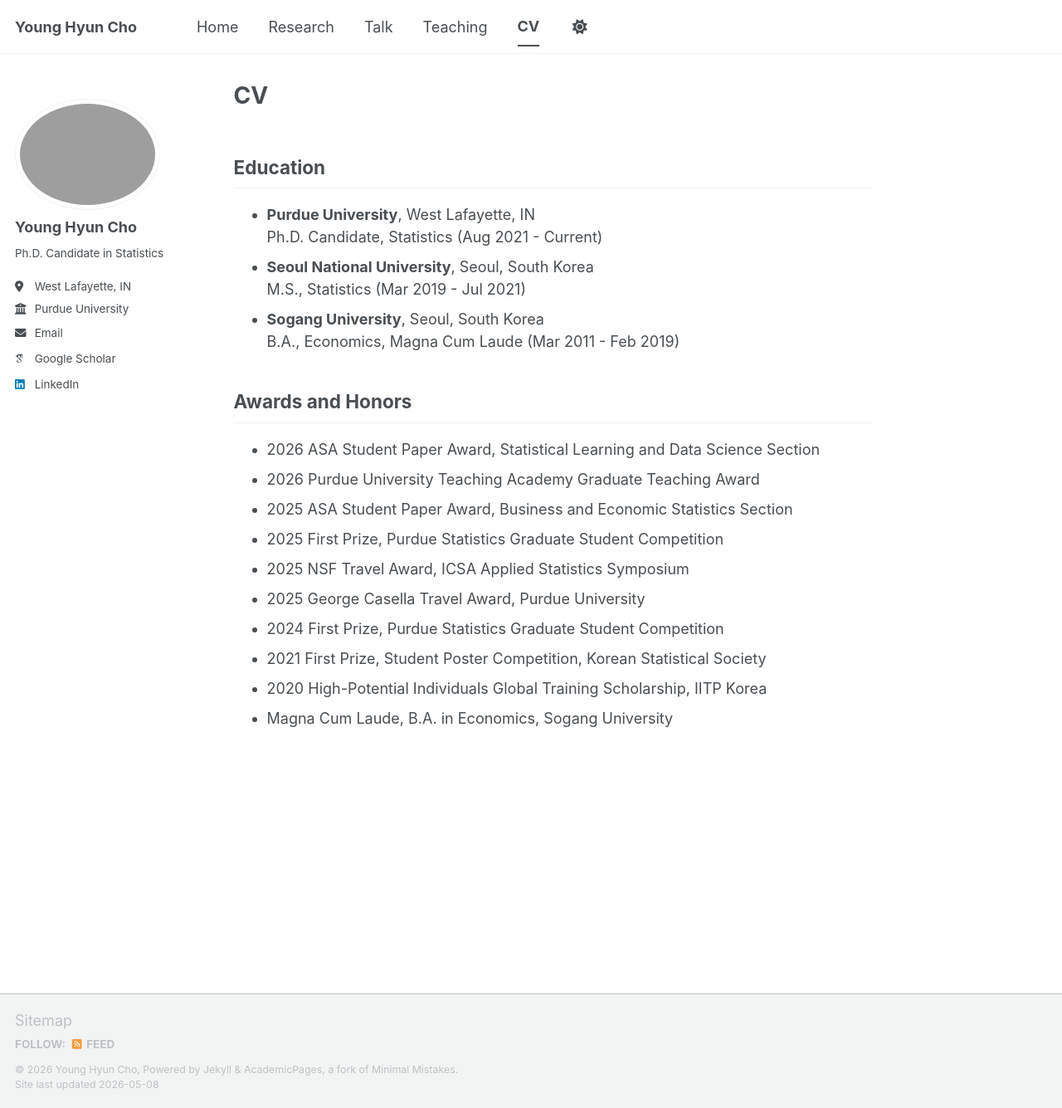
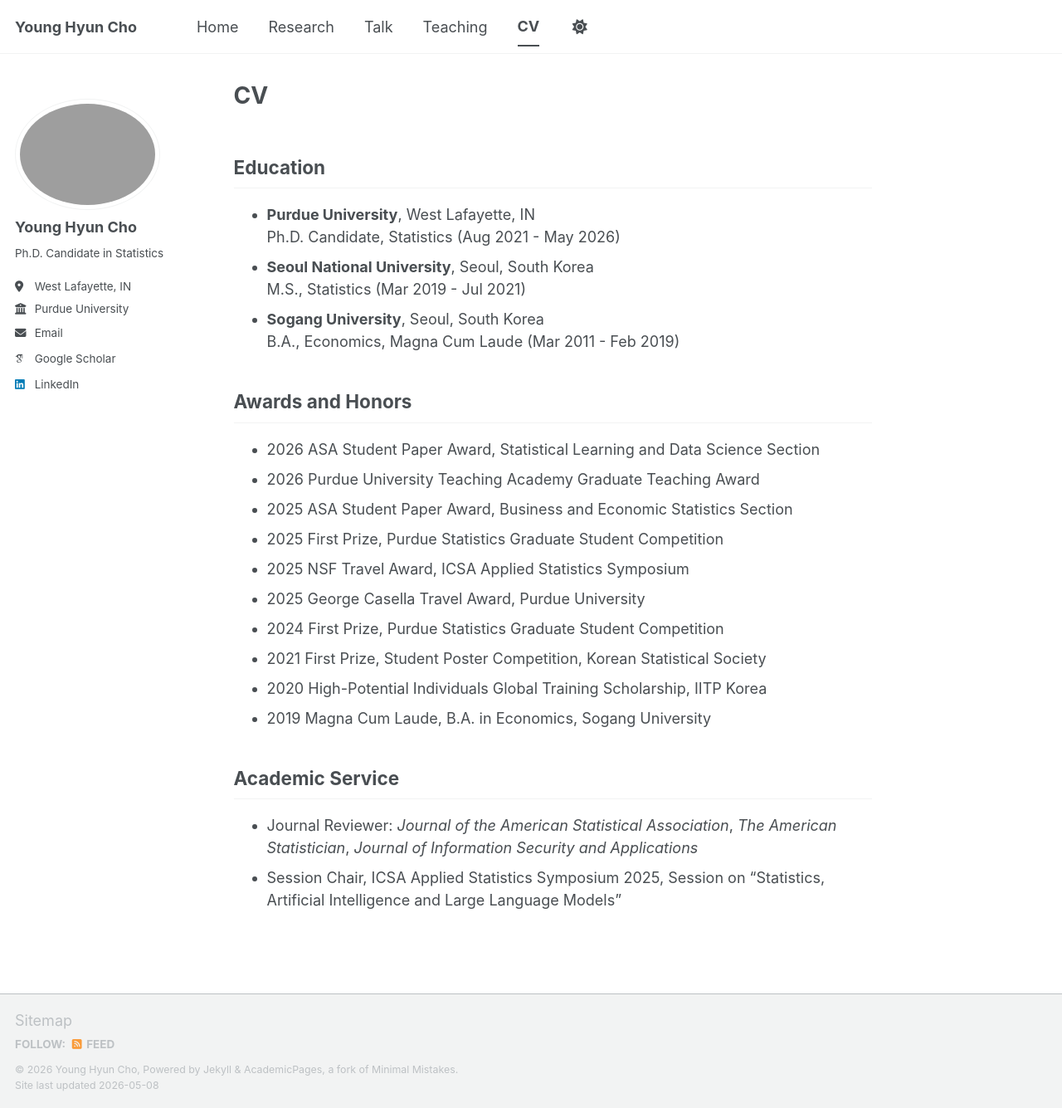
Before and after one commit to yhcho-stat/young, a Jekyll site: the page built from _pages/cv.md, in a window 1280 px wide and 1335 px high. Shown: the whole window at 83% size. Built offline with Jekyll 4.4.1, drawn with Linux system fonts in a browser that asks for light colours; some web fonts are replaced; a script bundle is joined from its source files by our own code; library files that are not in the unit come from our copies.

Commit message:
Update cv.md

```diff
--- a/_pages/cv.md
+++ b/_pages/cv.md
@@ -9,7 +9,7 @@
 <ul>
   <li>
     <strong>Purdue University</strong>, West Lafayette, IN<br>
-    Ph.D. Candidate, Statistics (Aug 2021 - Current)
+    Ph.D. Candidate, Statistics (Aug 2021 - May 2026)
   </li>
   <li>
     <strong>Seoul National University</strong>, Seoul, South Korea<br>
@@ -32,5 +32,11 @@
   <li>2024 First Prize, Purdue Statistics Graduate Student Competition</li>
   <li>2021 First Prize, Student Poster Competition, Korean Statistical Society</li>
   <li>2020 High-Potential Individuals Global Training Scholarship, IITP Korea</li>
-  <li>Magna Cum Laude, B.A. in Economics, Sogang University</li>
+  <li>2019 Magna Cum Laude, B.A. in Economics, Sogang University</li>
 </ul>
+
+<h2>Academic Service</h2>
+<ul>
+  <li>Journal Reviewer: <em>Journal of the American Statistical Association</em>, <em>The American Statistician</em>, <em>Journal of Information Security and Applications</em></li>
+  <li>Session Chair, ICSA Applied Statistics Symposium 2025, Session on “Statistics, Artificial Intelligence and Large Language Models”</li>
+</ul>
```
